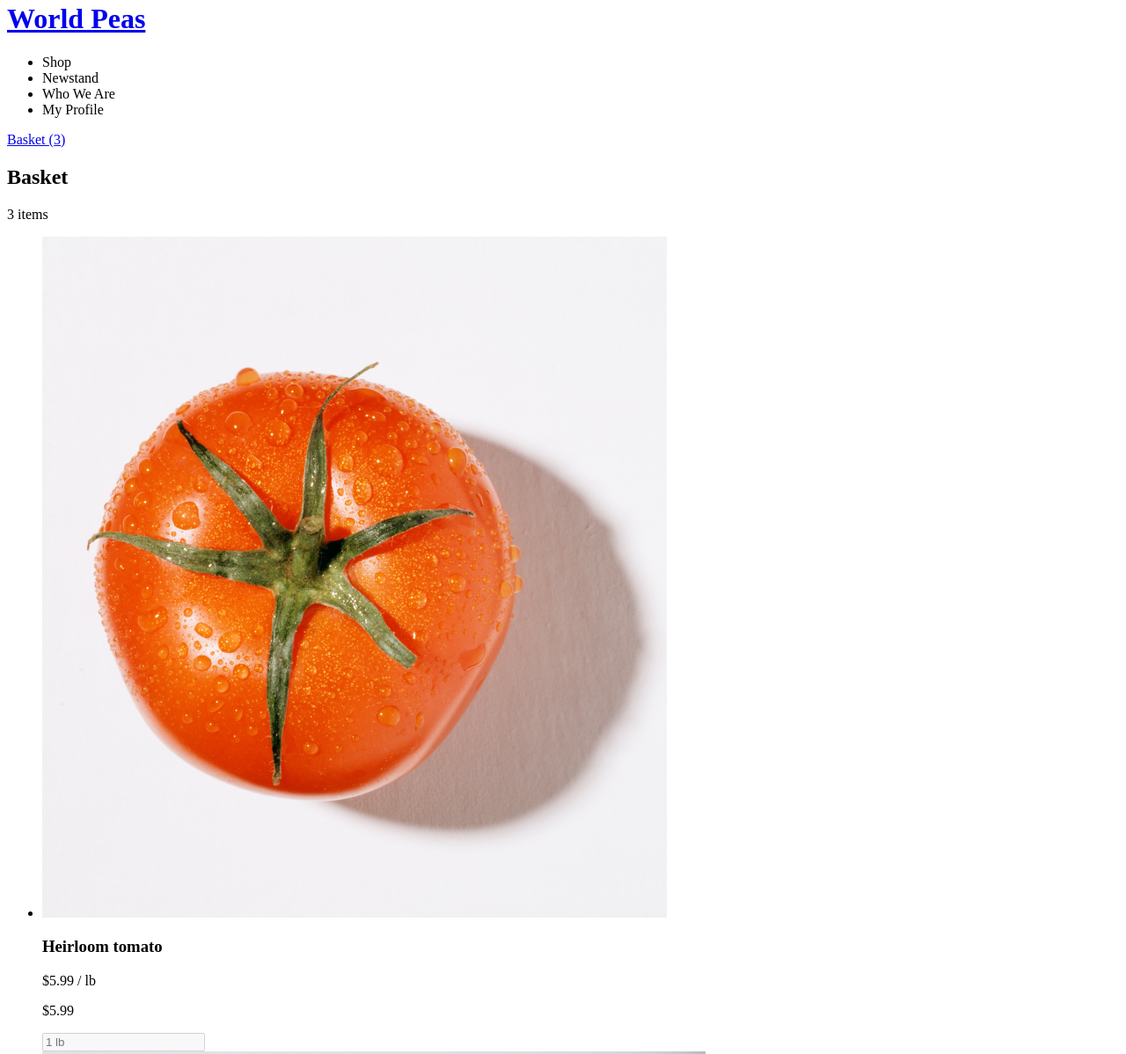
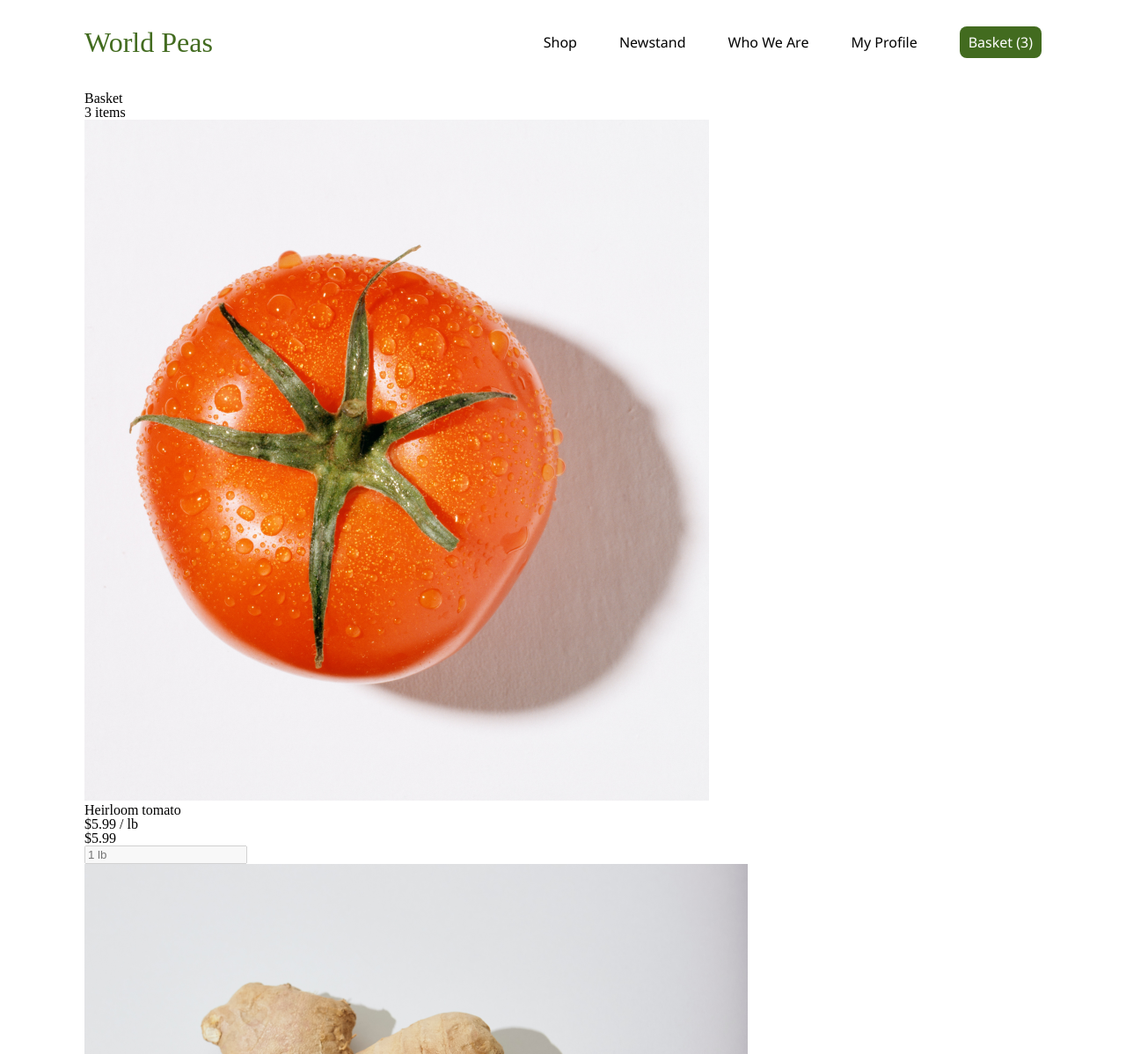
Before and after one commit to Soph0229/myfirstwebpage, a plain HTML site: page basket.html in a window 1280 px wide. Shown: the part 18-1216 px from the top of the page at 88% size. Drawn offline with Linux system fonts and the light colour scheme.

Commit message:
styled the header

```diff
--- a/basket.html
+++ b/basket.html
@@ -3,20 +3,51 @@
   <head>
     <meta charset="UTF-8" />
     <meta name="viewport" content="width=device-width, initial-scale=1.0" />
+    <link rel="stylesheet" href="./css-reset.css" />
     <title>Basket</title>
   </head>
-  <body>
-    <header>
-      <a href="/"><h1>World Peas</h1></a>
-      <nav>
-        <ul>
-          <li>Shop</li>
-          <li>Newstand</li>
-          <li>Who We Are</li>
-          <li>My Profile</li>
-        </ul>
-      </nav>
-      <a href="/basket.html"> Basket (3) </a>
+  <body style="padding: 10px 96px">
+    <header
+      style="
+        width: 100%;
+        display: flex;
+        justify-content: space-between;
+        align-items: center;
+        height: 112px;
+      "
+    >
+      <a href="/" style="text-decoration: none"
+        ><h1 style="font-size: 32px; color: #426b1f">World Peas</h1></a
+      >
+      <div
+        style="
+          display: flex;
+          align-content: center;
+          font-family: 'Segoe UI', Tahoma, Geneva, Verdana, sans-serif;
+        "
+      >
+        <nav style="padding: 10px 0px">
+          <ul style="display: flex; padding: 0; margin: 0">
+            <li style="margin-right: 48px">Shop</li>
+            <li style="margin-right: 48px">Newstand</li>
+            <li style="margin-right: 48px">Who We Are</li>
+            <li style="margin-right: 48px">My Profile</li>
+          </ul>
+        </nav>
+        <a
+          href="/basket.html"
+          style="
+            background-color: #426b1f;
+            padding: 10px;
+            text-decoration: none;
+            color: white;
+            font-weight: 500;
+            border-radius: 8px;
+          "
+        >
+          Basket (3)
+        </a>
+      </div>
     </header>
     <section>
       <h1>Basket</h1>
@@ -29,30 +60,54 @@
           <h3>Heirloom tomato</h3>
           <p>$5.99 / lb</p>
           <p>$5.99</p>
-          <div><input disabled placeholder="1 lb" type="text" name="quantity" id="quantity"></div>
+          <div>
+            <input
+              disabled
+              placeholder="1 lb"
+              type="text"
+              name="quantity"
+              id="quantity"
+            />
+          </div>
         </li>
         <li>
           <img src="./assets/images/ginger.png" alt="" />
           <h3>Organic Ginger</h3>
           <p>$6.50 / lb</p>
           <p>$6.50</p>
-          <div><input disabled placeholder="0.5 lb" type="text" name="quantity" id="quantity"></div>
+          <div>
+            <input
+              disabled
+              placeholder="0.5 lb"
+              type="text"
+              name="quantity"
+              id="quantity"
+            />
+          </div>
         </li>
         <li>
           <img src="./assets/images/onion.png" alt="" />
           <h3>Sweet Onion</h3>
           <p>$2.99 / lb</p>
           <p>$2.99</p>
-          <div><input disabled placeholder="5 lb" type="text" name="quantity" id="quantity"></div>
+          <div>
+            <input
+              disabled
+              placeholder="5 lb"
+              type="text"
+              name="quantity"
+              id="quantity"
+            />
+          </div>
         </li>
       </ul>
     </section>
     <section>
       <h4>Order Summary</h4>
-      <p>Subtotal   $27.44</p>
-      <p>Shipping   $3.99</p>
-      <p>Tax   $2.00</p>
-      <p>Total  $33.43</p>
+      <p>Subtotal $27.44</p>
+      <p>Shipping $3.99</p>
+      <p>Tax $2.00</p>
+      <p>Total $33.43</p>
       <a href="/index.html">Continue to payment</a>
     </section>
   </body>
```
Also changed, not shown: index.html (+43 -12 lines), products.html (+43 -11 lines).
